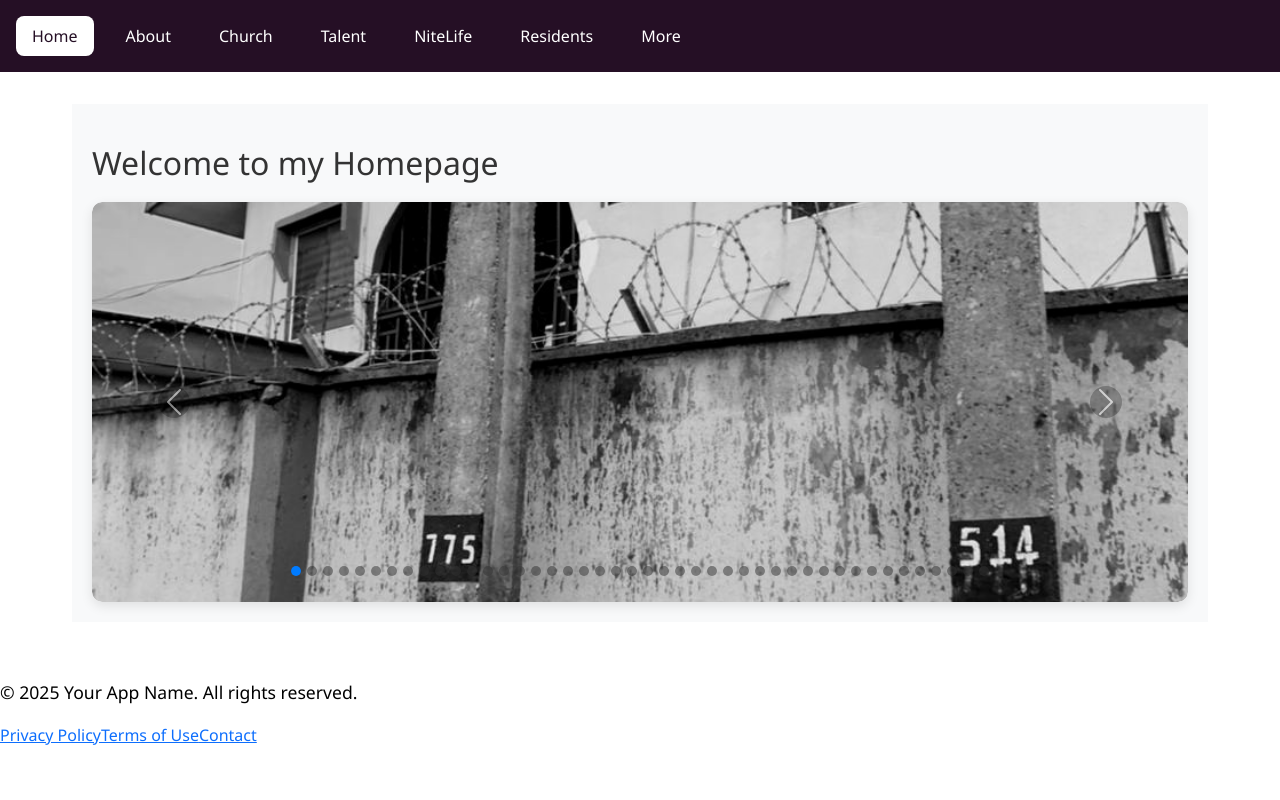
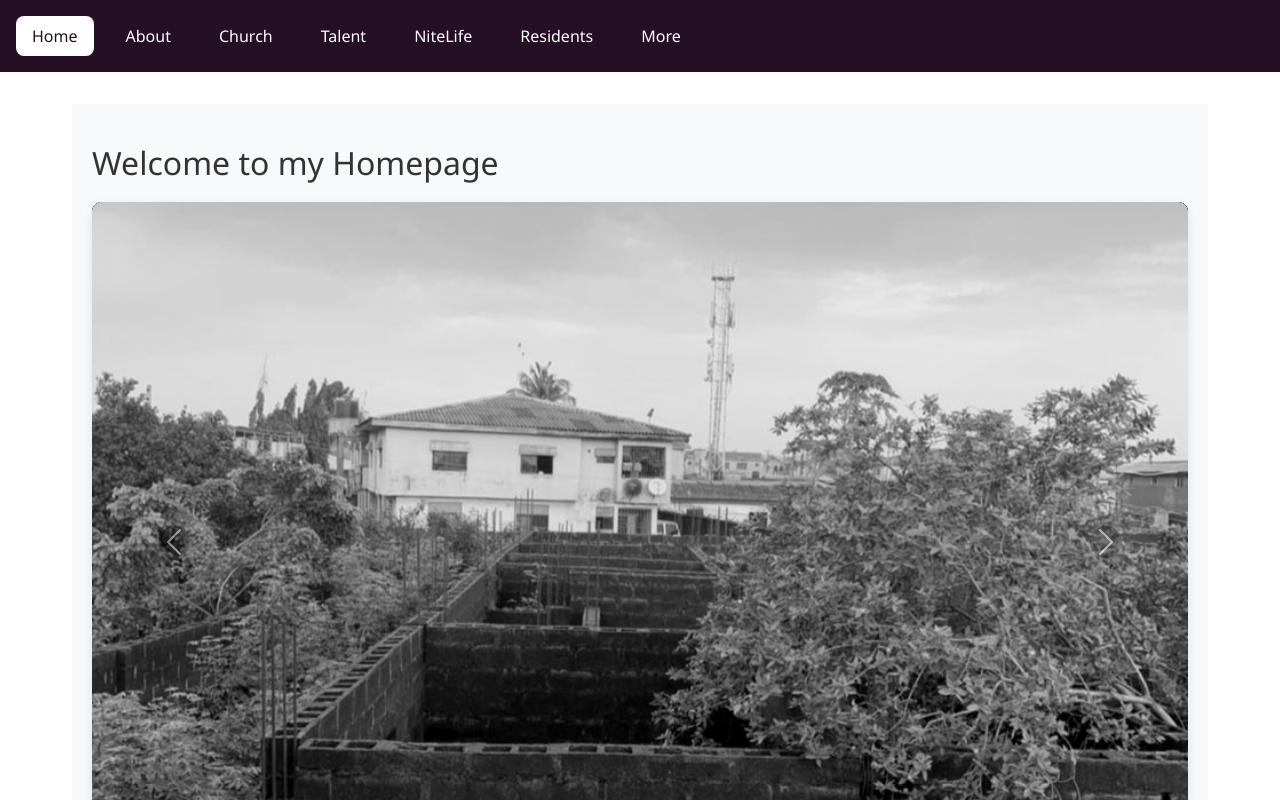
Before and after one commit to cochav4884/Nigeria, a React (Create React App) app: page / in a window 1280 px wide. Shown: the top 800 px of the page. Built offline with nearby package versions, Linux system fonts and the light colour scheme.

Commit message:
modifying Home.js and Home.css. added Bootstrap5

```diff
--- a/package.json
+++ b/package.json
@@ -17,7 +17,7 @@
     "react": "^19.1.0",
     "react-bootstrap": "^2.10.10",
     "react-dom": "^19.1.0",
-    "react-router-dom": "^6.30.0",
+    "react-router-dom": "^6.14.2",
     "react-scripts": "5.0.1",
     "web-vitals": "^2.1.4"
   },
--- a/src/Pages/Home.js
+++ b/src/Pages/Home.js
@@ -1,17 +1,29 @@
-import React from "react";
-import images from "../images"; // Adjust path if needed
+import React, { useEffect } from "react";
+import { Carousel as BootstrapCarousel } from "bootstrap";
+import images from "../images"; // your images array
 import "../Styles/Home.css";
 
 const Home = () => {
+  useEffect(() => {
+    const carouselElement = document.getElementById("imageCarousel");
+    const carouselInstance = new BootstrapCarousel(carouselElement, {
+      interval: 3000, // auto-slide every 3 seconds
+      ride: "carousel",
+      pause: "hover",
+      wrap: true,
+      keyboard: true,
+    });
+
+    return () => {
+      carouselInstance.dispose(); // cleanup on unmount
+    };
+  }, []);
+
   return (
     <section className="main-container">
       <h2>Welcome to my Homepage</h2>
-      <div
-        id="imageCarousel"
-        className="carousel slide"
-        data-bs-ride="carousel"
-      >
-        {/* Carousel indicators (dots) */}
+      <div id="imageCarousel" className="carousel slide" data-bs-ride="carousel">
+        {/* indicators */}
         <div className="carousel-indicators">
           {images.map((_, idx) => (
             <button
@@ -26,7 +38,7 @@ const Home = () => {
           ))}
         </div>
 
-        {/* Carousel inner slides */}
+        {/* carousel items */}
         <div className="carousel-inner">
           {images.map((imgSrc, idx) => (
             <div
@@ -47,7 +59,7 @@ const Home = () => {
           ))}
         </div>
 
-        {/* Carousel controls */}
+        {/* controls */}
         <button
           className="carousel-control-prev"
           type="button"
--- a/src/Styles/Home.css
+++ b/src/Styles/Home.css
@@ -7,30 +7,46 @@
 
 h2 {
   margin-bottom: 20px;
+  margin-top: 20px;
   color: #333;
 }
 
+p {
+  font-size: 1.1rem;
+  line-height: 1.6;
+}
 
+/* Carousel container */
 .carousel {
   border-radius: 10px;
-  overflow: hidden;
+  overflow: visible !important; /* allow content to show fully */
   box-shadow: 0 4px 12px rgba(0, 0, 0, 0.1);
 }
 
+/* Carousel items should grow to fit content */
+.carousel-item {
+  height: auto !important;
+  min-height: 300px; /* optional min height for aesthetics */
+  display: flex !important;
+  justify-content: center;
+  align-items: center;
+  transition: opacity 0.6s ease-in-out;
+}
+
+/* Image styles */
 .carousel img {
-  width: 100%;
-  height: auto;          /* allow height to scale with width */
-  max-height: 600px;     /* optional max height to keep images manageable */
-  object-fit: contain;   /* ensure entire image fits without cropping */
-  border-radius: 0;      /* keep corners flush inside carousel */
+  max-width: 100%;
+  height: auto !important;
+  max-height: 80vh; /* limit image height to viewport height */
+  object-fit: contain;
+  border-radius: 0;
+  display: block;
+  margin-left: auto;
+  margin-right: auto;
   transition: transform 0.5s ease-in-out;
 }
 
-
-.carousel-item {
-  transition: opacity 0.6s ease-in-out;
-}
-
+/* Controls */
 .carousel-control-prev-icon,
 .carousel-control-next-icon {
   background-color: rgba(0, 0, 0, 0.5);
@@ -38,6 +54,7 @@ h2 {
   padding: 10px;
 }
 
+/* Indicators */
 .carousel-indicators [data-bs-target] {
   background-color: #333;
   width: 10px;
@@ -49,12 +66,9 @@ h2 {
   background-color: #007bff;
 }
 
-h2 {
-  margin-top: 20px;
-  color: #333;
+/* Larger screen tweaks if needed */
+@media (min-width: 992px) {
+  .carousel img {
+    max-height: 85vh; /* larger max height on big screens */
+  }
 }
-
-p {
-  font-size: 1.1rem;
-  line-height: 1.6;
-}
```
Also changed, not shown: 1 other file (tests, documents, lock files or other folders).
